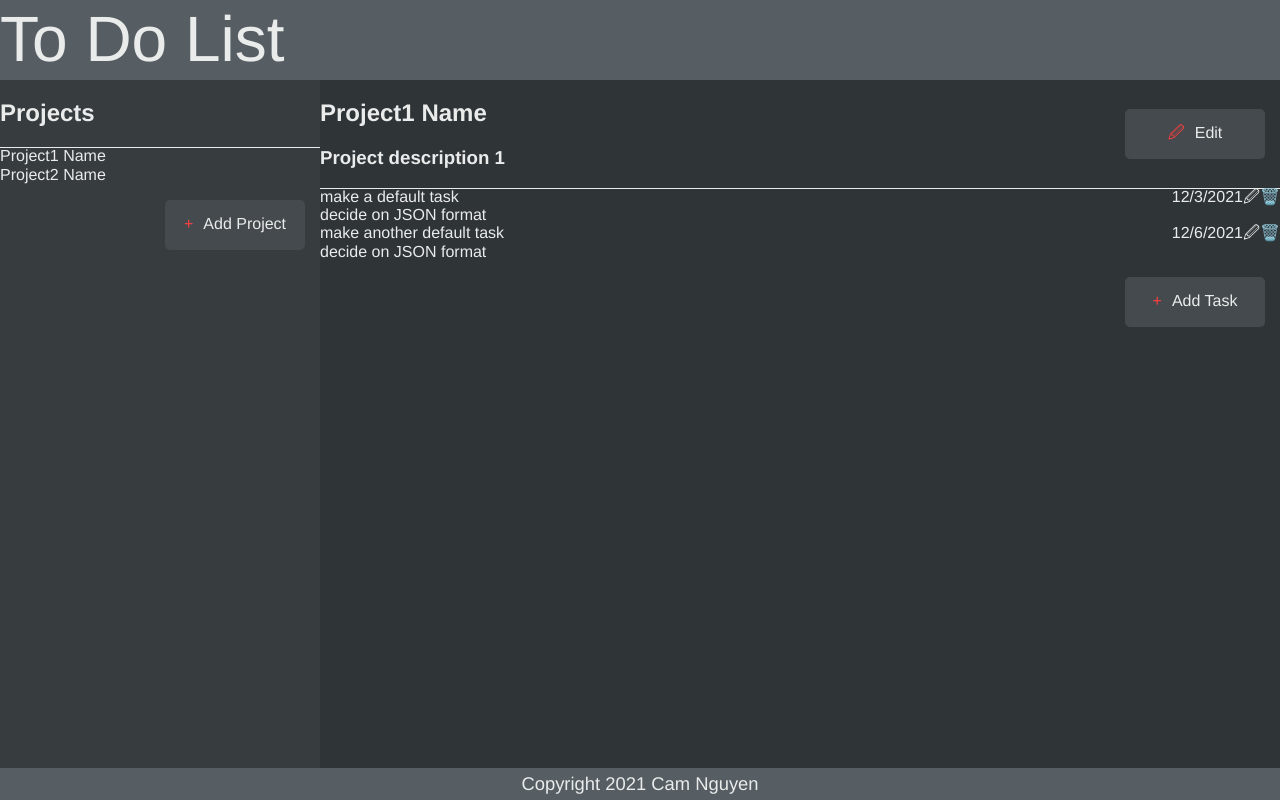
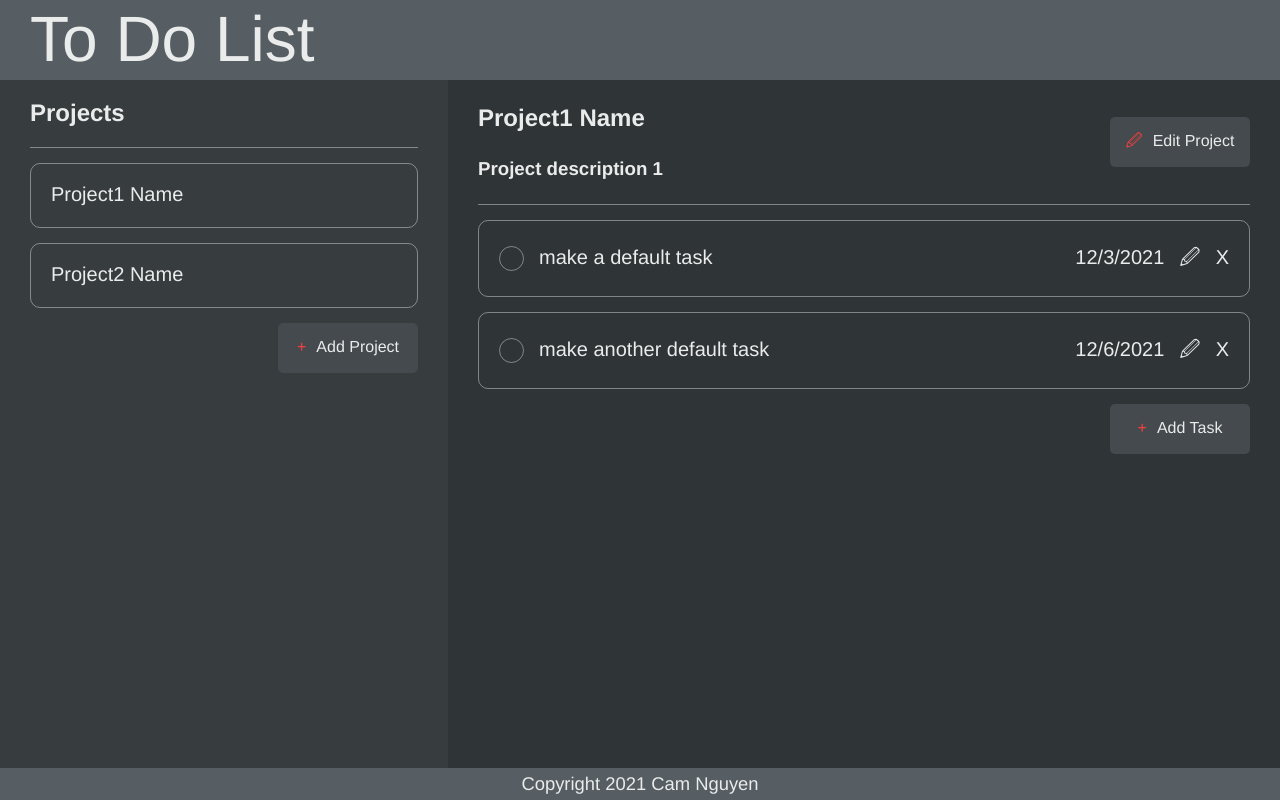
Before and after one commit to Cambuchi/odin-todo-list, a website built with webpack: page dist/index.html in a window 1280 px wide. Built offline with Linux system fonts and the light colour scheme.

Commit message:
Finish main styling for Projects and Tasks

```diff
--- a/src/index.js
+++ b/src/index.js
@@ -169,22 +169,28 @@ const ToDoListDOM = (() => {
 
             let date = document.createElement('div');
             date.textContent = taskData.date;
-            date.className = 'date';
+            date.className = 'task-date';
 
             let edit = document.createElement('div');
             edit.textContent = '🖉';
             edit.className = 'task-edit';
 
             let trash = document.createElement('div');
-            trash.textContent = '🗑️';
+            trash.textContent = 'X';
             trash.className = 'task-trash';
 
             let sub = document.createElement('div');
             sub.className = 'task-sub';
 
+            let checkboxSpace = document.createElement('div');
+            checkboxSpace.className = 'checkbox-space';
+
             let taskDetail = document.createElement('div');
             taskDetail.textContent = taskData.detail;
             taskDetail.className = 'task-detail'
+
+            sub.appendChild(checkboxSpace)
+            sub.appendChild(taskDetail)
 
             main.appendChild(checkbox);
             main.appendChild(taskTitle);
@@ -192,15 +198,12 @@ const ToDoListDOM = (() => {
             main.appendChild(edit);
             main.appendChild(trash);
 
-            sub.appendChild(taskDetail)
-
             task.appendChild(main)
             task.appendChild(sub)
 
             tasks.appendChild(task)
         }
     }
-
 
     return {
         populateProjects,
--- a/src/initialize.js
+++ b/src/initialize.js
@@ -67,7 +67,7 @@ const initialize = () => {
     tasksEdit.id = 'tasks-edit';
     const tasksEditText = document.createElement('p');
     tasksEditText.id = 'tasks-edit-text';
-    tasksEditText.textContent = 'Edit';
+    tasksEditText.textContent = 'Edit Project';
     const tasksEditPen = document.createElement('span');
     tasksEditPen.id = 'tasks-edit-pen';
     tasksEditPen.textContent = '🖉';
--- a/src/style.css
+++ b/src/style.css
@@ -22,6 +22,7 @@ body {
     font-size: 4rem;
     height: 10vh;
     flex-shrink: 0;
+    padding: 0 30px;
 }
 
 #content {
@@ -36,17 +37,27 @@ body {
     flex-direction: column;
     background-color: #373c3f;
     color: #eaebeb;
-    width: 25vw;
+    width: 35vw;
     align-self: stretch;
+    padding: 0 30px;
 }
 
 #projects-header {
-    border-bottom: 1px solid #eaebeb
+    border-bottom: 1px solid hsla(0,0%,100%,.4)
 }
 
 #projects-content {
     display: flex;
     flex-direction: column;
+    font-size: 1.25rem;
+    margin-bottom: 15px;
+}
+
+.project-item {
+    margin: 15px 0 0 0;
+    border: 1px solid hsla(0,0%,100%,.4);
+    border-radius: 10px;
+    padding: 20px 20px;
 }
 
 #tasks {
@@ -55,15 +66,24 @@ body {
     color: #eaebeb;
     align-self: stretch;
     flex-grow: 1;
+    margin: 0 30px;
 }
 
 #tasks-header {
     display: flex;
-    border-bottom: 1px solid #eaebeb
+    border-bottom: 1px solid hsla(0,0%,100%,.4);
 }
 
 #tasks-header-wrapper {
     flex-grow: 1;
+}
+
+#tasks-header-title {
+    margin: 25px 0 0 0;
+}
+
+#tasks-header-desc {
+    margin: 25px 0;
 }
 
 #projects-add, #tasks-add, #tasks-edit {
@@ -74,7 +94,7 @@ body {
     background-color: #444a4d;
     justify-content: center;
     align-items: center;
-    margin: 15px;
+    margin: 0px;
 }
 
 #projects-add, #tasks-add {
@@ -98,15 +118,46 @@ body {
 .task {
     display: flex;
     flex-direction: column;
-    flex-grow: 1;
+    margin: 15px 0;
+    border: 1px solid hsla(0,0%,100%,.4);
+    border-radius: 10px;
+    padding: 10px 20px;
+    font-size: 1.25rem;
+}
+
+.checkbox {
+    width: 25px;
+    height: 25px;
+    border-radius: 50%;
+    border: 1px solid hsla(0,0%,100%,.4);
+    cursor: pointer;
+}
+
+.checkbox-space {
+    width: 25px;
+    height: 25px;
+    border-radius: 50%;
+    border: 1px solid rgba(255, 255, 255, 0);
 }
 
 .task-main {
     display: flex;
+    align-items: center;
+    margin: 15px 0;
+}
+
+.task-sub {
+    display: none;
+    margin: 0 0 15px 0;
 }
 
 .task-title {
+    display: flex;
     flex-grow: 1;
+}
+
+.task-title, .task-date, .task-edit, .task-trash, .task-detail {
+    margin: 0 0 0 15px;
 }
 
 #footer {
```
Also changed, not shown: dist/main.js, src/assets/trash.png (added).
